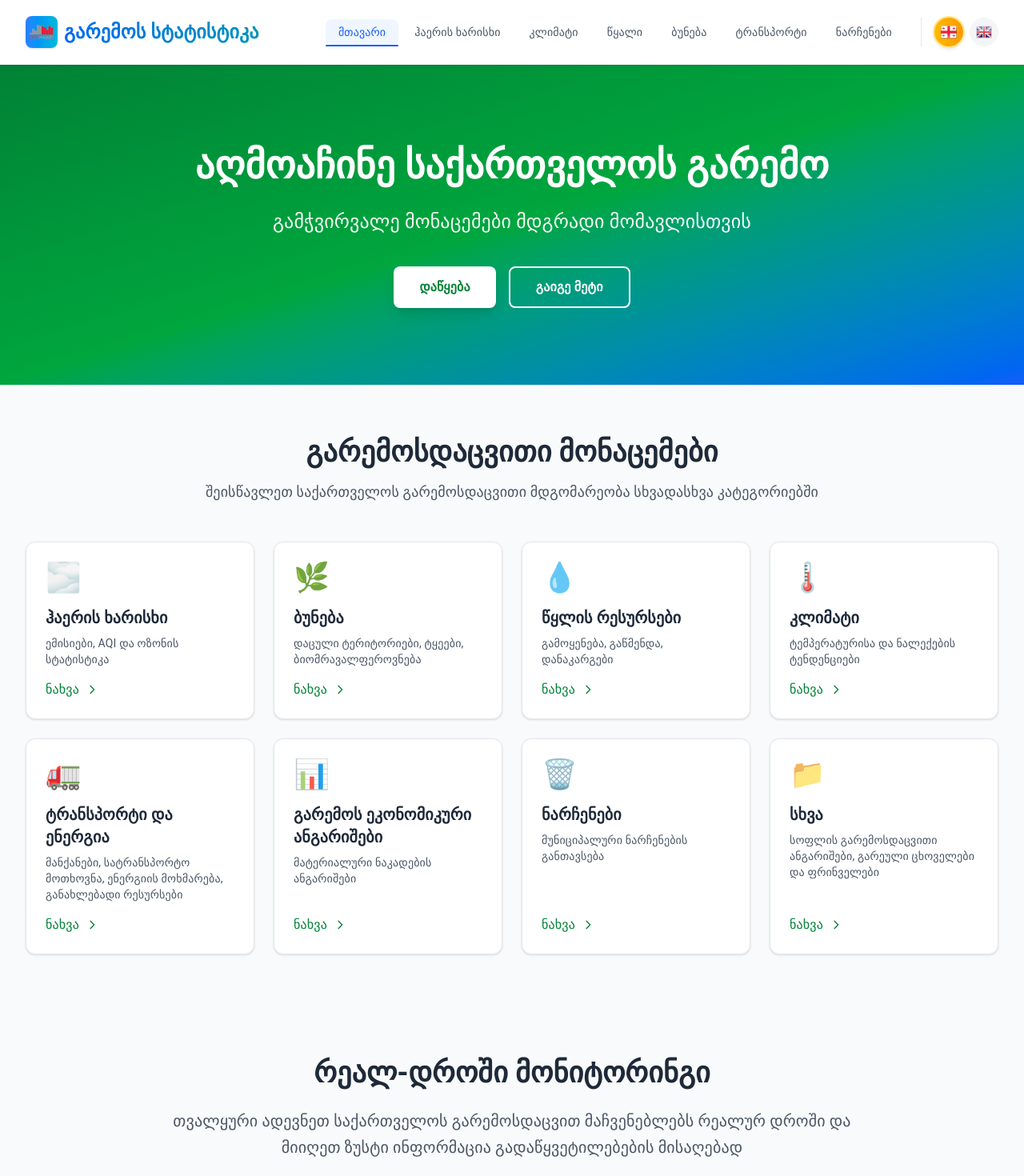
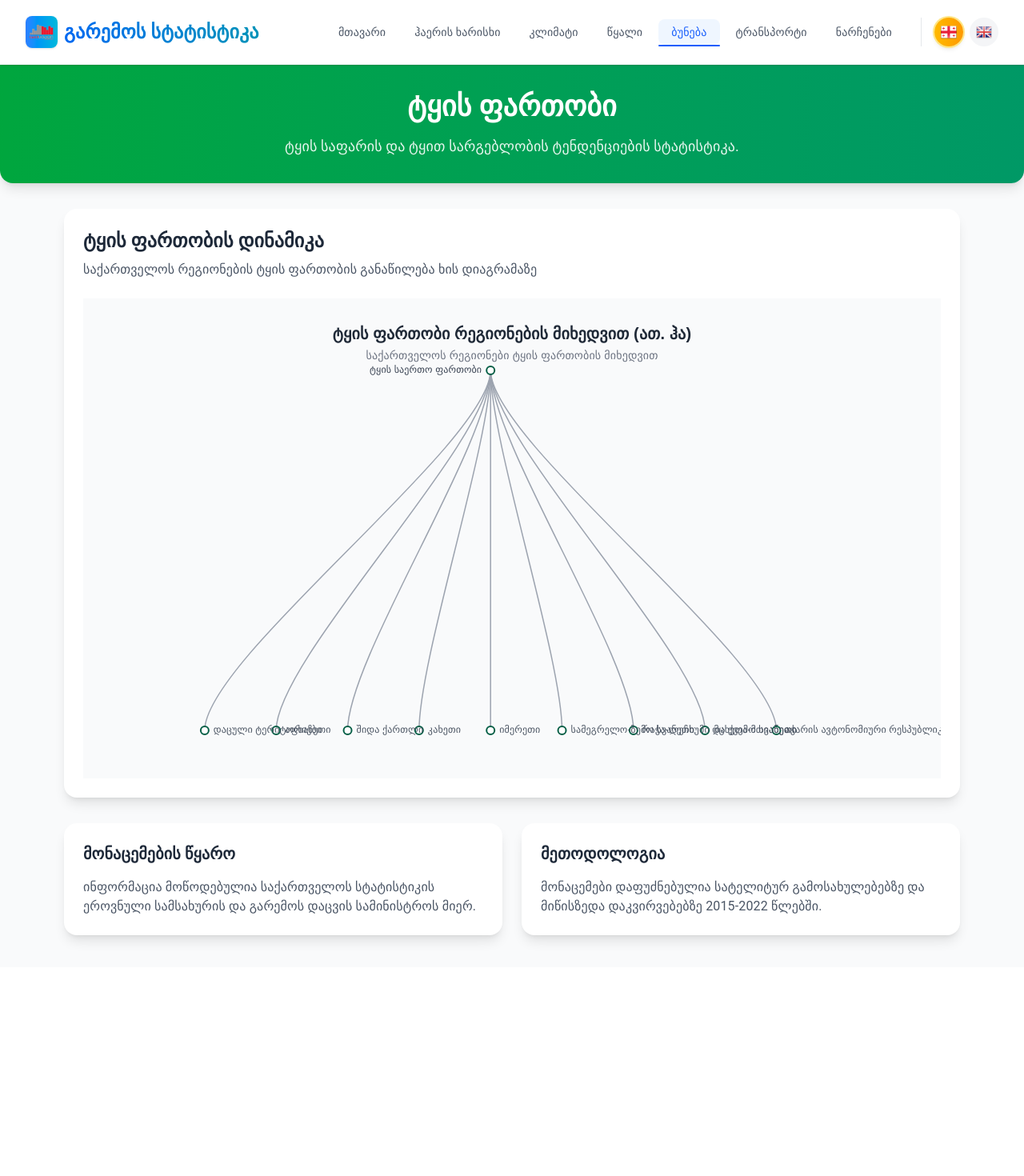
Before and after one commit to nikolozi2001/environmental-statistics-portal, a React (Vite) app in the folder frontend/: page /ge/nature/forest-area in a window 1280 px wide. Before the commit this address led to /ge. Shown: the top 1470 px of the page at 80% size. After the commit the page ends 1209 px from the top, so only its background shows below. Built offline with nearby package versions, Linux system fonts and the light colour scheme.

Commit message:
Add ForestArea component and update Nature routes for forest area statistics

```diff
--- a/frontend/src/App.jsx
+++ b/frontend/src/App.jsx
@@ -15,6 +15,7 @@ import AirQuality from "./pages/AirQuality";
 import Climate from "./pages/Climate";
 import WaterResources from "./pages/WaterResources";
 import Nature from "./pages/Nature";
+import ForestArea from "./pages/nature/ForestArea.jsx";
 import TransportEnergy from "./pages/TransportEnergy";
 import Waste from "./pages/Waste";
 import EconomicAccounts from "./pages/EconomicAccounts";
@@ -69,6 +70,9 @@ function App() {
                 <Route path="/ge/nature" element={<Nature />} />
                 <Route path="/en/nature" element={<Nature />} />
 
+                <Route path="/ge/nature/forest-area" element={<ForestArea />} />
+                <Route path="/en/nature/forest-area" element={<ForestArea />} />
+
                 {/* Transport & Energy routes */}
                 <Route path="/ge/transport-energy" element={<TransportEnergy />} />
                 <Route path="/en/transport-energy" element={<TransportEnergy />} />
--- a/frontend/src/pages/Nature.jsx
+++ b/frontend/src/pages/Nature.jsx
@@ -1,8 +1,17 @@
 import React, { useEffect, useRef } from "react";
 import * as echarts from "echarts";
 import { motion as Motion } from "framer-motion";
-import { Trees, Shield, Leaf, Bird, Mountain, Flame, Sprout } from "lucide-react";
+import {
+  Trees,
+  Shield,
+  Leaf,
+  Bird,
+  Mountain,
+  Flame,
+  Sprout,
+} from "lucide-react";
 import { useLanguage } from "../contexts/useLanguage";
+import { Link } from "react-router-dom";
 
 const Nature = () => {
   const { isGeorgian } = useLanguage();
@@ -361,9 +370,11 @@ const Nature = () => {
                   : "Information about forest cover, timber cutting and forest renewal."}
               </p>
               <div className="flex items-center justify-between">
-                <a
-                  href={
-                    isGeorgian ? "Forest_Area_GEO.html" : "Forest_Area_ENG.html"
+                <Link
+                  to={
+                    isGeorgian
+                      ? "/ge/nature/forest-area"
+                      : "/en/nature/forest-area"
                   }
                   className="text-emerald-700 font-medium flex items-center gap-2 hover:gap-3 transition-all duration-300"
                 >
@@ -380,7 +391,7 @@ const Nature = () => {
                       clipRule="evenodd"
                     />
                   </svg>
-                </a>
+                </Link>
                 <span className="text-xs font-semibold text-emerald-800 bg-emerald-100 px-3 py-1 rounded-full">
                   {isGeorgian ? "39.4% ფართობი" : "39.4% area"}
                 </span>
--- /dev/null
+++ b/frontend/src/pages/nature/ForestArea.jsx
@@ -0,0 +1,238 @@
+import React, { useEffect, useRef, useState } from "react";
+import * as echarts from "echarts";
+import { useLanguage } from "../../contexts/useLanguage";
+
+const ForestArea = () => {
+  const chartRef = useRef(null);
+  const { isGeorgian } = useLanguage();
+  const [chartData, setChartData] = useState([]);
+
+  useEffect(() => {
+    // Define data in both languages
+    const dataGeo = [
+      { name: "დაცული ტერიტორიები", value: 574.0 },
+      { name: "აფხაზეთი", value: 423.3 },
+      { name: "შიდა ქართლი", value: 284.3 },
+      { name: "კახეთი", value: 283.6 },
+      { name: "იმერეთი", value: 280.2 },
+      { name: "სამეგრელო-ზემო სვანეთი", value: 271.6 },
+      { name: "რაჭა-ლეჩხუმი და ქვემო სვანეთი", value: 267.9 },
+      { name: "მცხეთა-მთიანეთი", value: 181.9 },
+      { name: "აჭარის ავტონომიური რესპუბლიკა", value: 149.6 },
+    ];
+
+    const dataEng = [
+      { name: "Protected Areas", value: 574.0 },
+      { name: "Abkhazia", value: 423.3 },
+      { name: "Shida Kartli", value: 284.3 },
+      { name: "Kakheti", value: 283.6 },
+      { name: "Imereti", value: 280.2 },
+      { name: "Samegrelo-Zemo Svaneti", value: 271.6 },
+      { name: "Racha-Lechkhumi & Kvemo Svaneti", value: 267.9 },
+      { name: "Mtskheta-Mtianeti", value: 181.9 },
+      { name: "Adjara A.R.", value: 149.6 },
+    ];
+
+    // Set the appropriate data based on language
+    setChartData(isGeorgian ? dataGeo : dataEng);
+  }, [isGeorgian]);
+
+  useEffect(() => {
+    if (chartData.length === 0) return;
+
+    const chart = echarts.init(chartRef.current);
+
+    // Color palette for the chart
+    const colorPalette = [
+      "#059669",
+      "#10b981",
+      "#34d399",
+      "#6ee7b7",
+      "#a7f3d0",
+      "#065f46",
+      "#047857",
+      "#0d9488",
+      "#0e7490",
+      "#0369a1",
+    ];
+
+    const option = {
+      backgroundColor: "#f9fafb",
+      title: {
+        text: isGeorgian
+          ? "ტყის ფართობი რეგიონების მიხედვით (ათ. ჰა)"
+          : "Forest Area by Region (Thous. Ha)",
+        left: "center",
+        textStyle: {
+          fontSize: 20,
+          fontWeight: "bold",
+          color: "#1f2937",
+        },
+        subtext: isGeorgian
+          ? "საქართველოს რეგიონები ტყის ფართობის მიხედვით"
+          : "Georgian regions by forest area",
+        subtextStyle: {
+          fontSize: 14,
+          color: "#6b7280",
+        },
+        padding: [20, 0, 30, 0],
+      },
+      tooltip: {
+        trigger: "item",
+        triggerOn: "mousemove",
+        backgroundColor: "rgba(255, 255, 255, 0.95)",
+        borderColor: "#e5e7eb",
+        borderWidth: 1,
+        textStyle: {
+          color: "#1f2937",
+        },
+        formatter: (params) => {
+          return `<div style="font-weight: bold; margin-bottom: 5px;">${
+            params.name
+          }</div>
+                  <div>${
+                    isGeorgian ? "ფართობი" : "Area"
+                  }: <span style="font-weight: bold; color: ${params.color}">${
+            params.value
+          } ${isGeorgian ? "ათ. ჰა" : "thous. ha"}</span></div>`;
+        },
+      },
+      series: [
+        {
+          type: "tree",
+          data: [
+            {
+              name: isGeorgian ? "ტყის საერთო ფართობი" : "Total Forest Area",
+              value: 3069.1,
+              children: chartData,
+              itemStyle: {
+                color: "#065f46",
+              },
+            },
+          ],
+          top: "15%",
+          left: "10%",
+          bottom: "10%",
+          right: "15%",
+          symbolSize: 10,
+          orient: "vertical",
+          label: {
+            position: "left",
+            verticalAlign: "middle",
+            align: "right",
+            fontSize: 12,
+            color: "#374151",
+            fontWeight: "normal",
+          },
+          leaves: {
+            label: {
+              position: "right",
+              verticalAlign: "middle",
+              align: "left",
+              fontSize: 12,
+              color: "#4b5563",
+            },
+            itemStyle: {
+              color: function (params) {
+                return colorPalette[params.dataIndex % colorPalette.length];
+              },
+              borderWidth: 1,
+              borderColor: "#e5e7eb",
+            },
+          },
+          expandAndCollapse: true,
+          animationDuration: 750,
+          initialTreeDepth: 2,
+          lineStyle: {
+            color: "#9ca3af",
+            width: 1.5,
+            curveness: 0.2,
+          },
+          itemStyle: {
+            color: "#065f46",
+            borderColor: "#064e3b",
+            borderWidth: 1.5,
+          },
+          emphasis: {
+            focus: "descendant",
+            lineStyle: {
+              width: 2.5,
+              color: "#4b5563",
+            },
+          },
+        },
+      ],
+    };
+
+    chart.setOption(option);
+
+    const handleResize = () => {
+      chart.resize();
+    };
+    window.addEventListener("resize", handleResize);
+
+    return () => {
+      window.removeEventListener("resize", handleResize);
+      chart.dispose();
+    };
+  }, [isGeorgian, chartData]);
+
+  return (
+    <div className="bg-gray-50 min-h-screen pb-10">
+      <section className="bg-gradient-to-r from-green-600 to-emerald-600 text-white p-8 text-center rounded-b-2xl shadow-lg">
+        <div className="max-w-4xl mx-auto">
+          <h1 className="text-4xl font-bold mb-4">
+            {isGeorgian ? "ტყის ფართობი" : "Forest Area"}
+          </h1>
+          <p className="text-lg opacity-90 max-w-2xl mx-auto">
+            {isGeorgian
+              ? "ტყის საფარის და ტყით სარგებლობის ტენდენციების სტატისტიკა."
+              : "Statistics on forest cover and forest use trends."}
+          </p>
+        </div>
+      </section>
+
+      <div className="max-w-6xl mx-auto px-4 mt-8">
+        <div className="bg-white rounded-2xl shadow-lg p-6 mb-8">
+          <div className="mb-6">
+            <h2 className="text-2xl font-semibold text-gray-800">
+              {isGeorgian ? "ტყის ფართობის დინამიკა" : "Forest Area Dynamics"}
+            </h2>
+            <p className="text-gray-600 mt-2">
+              {isGeorgian
+                ? "საქართველოს რეგიონების ტყის ფართობის განაწილება ხის დიაგრამაზე"
+                : "Distribution of forest area across Georgian regions on a tree diagram"}
+            </p>
+          </div>
+          <div ref={chartRef} style={{ width: "100%", height: "600px" }} />
+        </div>
+
+        <div className="grid grid-cols-1 md:grid-cols-2 gap-6">
+          <div className="bg-white rounded-2xl shadow-lg p-6">
+            <h3 className="text-xl font-semibold text-gray-800 mb-4">
+              {isGeorgian ? "მონაცემების წყარო" : "Data Source"}
+            </h3>
+            <p className="text-gray-600">
+              {isGeorgian
+                ? "ინფორმაცია მოწოდებულია საქართველოს სტატისტიკის ეროვნული სამსახურის და გარემოს დაცვის სამინისტროს მიერ."
+                : "Information provided by the National Statistics Office of Georgia and the Ministry of Environmental Protection."}
+            </p>
+          </div>
+
+          <div className="bg-white rounded-2xl shadow-lg p-6">
+            <h3 className="text-xl font-semibold text-gray-800 mb-4">
+              {isGeorgian ? "მეთოდოლოგია" : "Methodology"}
+            </h3>
+            <p className="text-gray-600">
+              {isGeorgian
+                ? "მონაცემები დაფუძნებულია სატელიტურ გამოსახულებებზე და მიწისზედა დაკვირვებებზე 2015-2022 წლებში."
+                : "Data is based on satellite imagery and ground observations from 2015-2022."}
+            </p>
+          </div>
+        </div>
+      </div>
+    </div>
+  );
+};
+
+export default ForestArea;
```
